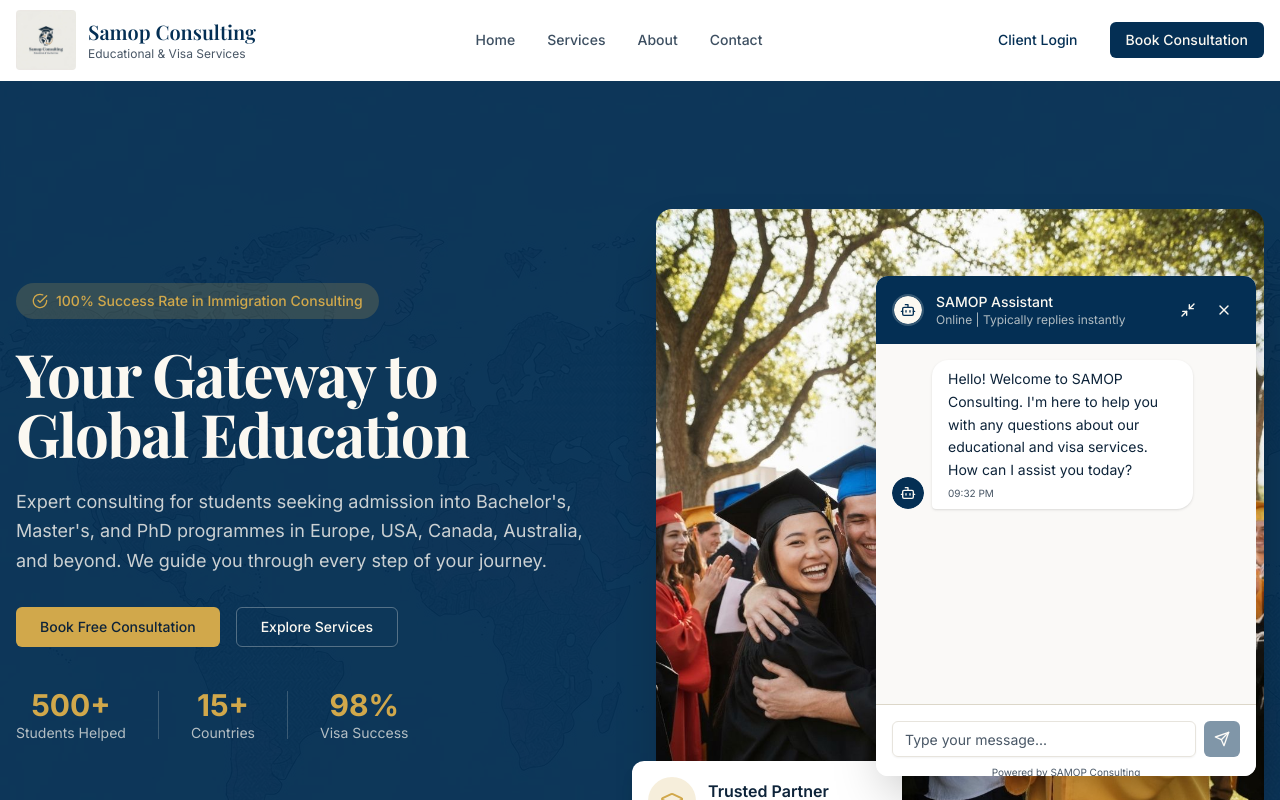
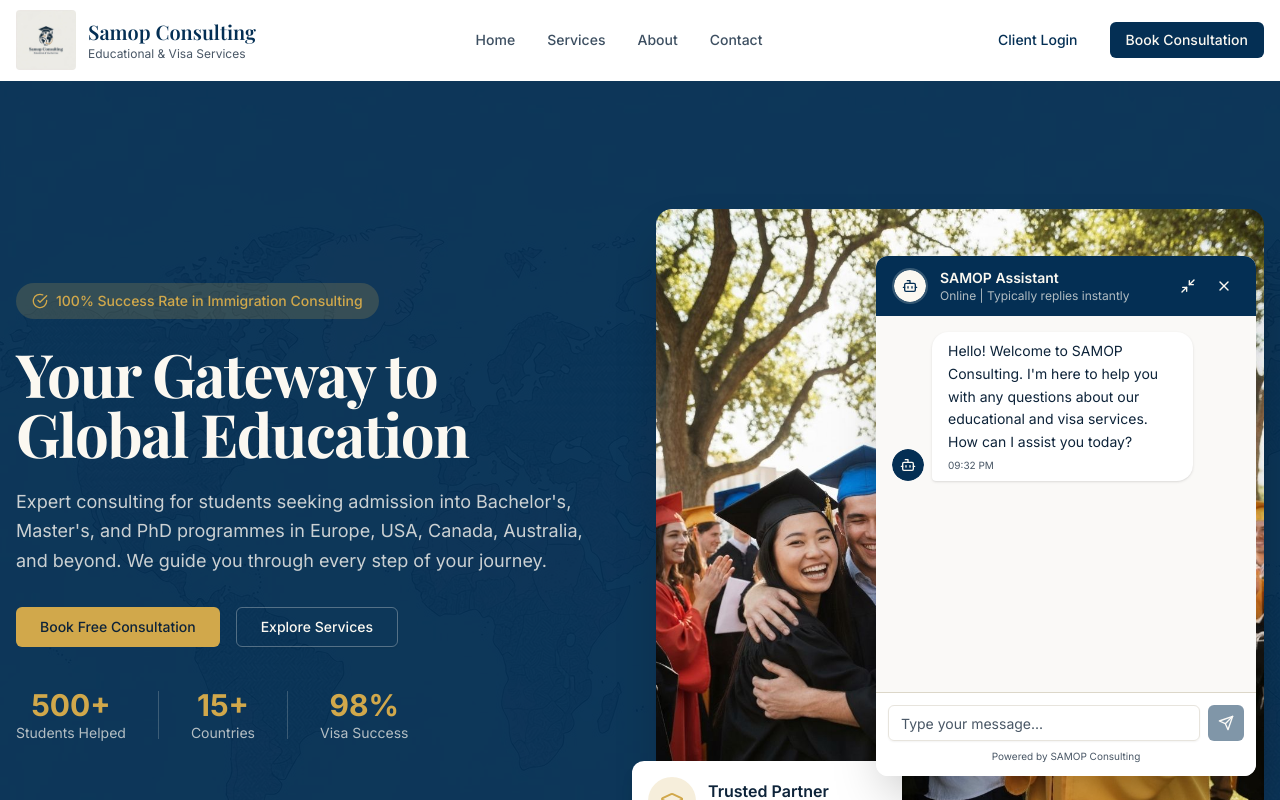
Before and after one commit to mathsquanta2019/samop-consulting, a Next.js app: page / in a window 1280 px wide. Both pictures are taken after a click on the button "Open chat". Shown: the top 800 px of the page. Built offline with nearby package versions, Linux system fonts and the light colour scheme; a web font is replaced by a local one.

Commit message:
feat: add MinimizeIcon and fix chatbot whitespace
Add missing icon and update chatbot layout for better spacing.
Create SSE README for real-time notifications.

#VERCEL_SKIP

Co-authored-by: Samuel Oluwafemi <47067511+mathsquanta2019@users.noreply.github.com>

```diff
--- a/components/chat-bot.tsx
+++ b/components/chat-bot.tsx
@@ -169,19 +169,19 @@ export function ChatBot() {
   return (
     <div
       className={cn(
-        "fixed bottom-6 right-6 z-[9999] shadow-2xl transition-all duration-300 rounded-xl overflow-hidden bg-card",
-        isMinimized ? "w-72 h-14" : "w-[380px] h-[500px]",
+        "fixed bottom-6 right-6 z-[9999] shadow-2xl transition-all duration-300 rounded-xl overflow-hidden bg-card flex flex-col",
+        isMinimized ? "w-72 h-14" : "w-[380px] h-[520px]",
       )}
     >
-      <div className="flex flex-row items-center justify-between p-4 bg-primary text-primary-foreground">
+      <div className="flex flex-row items-center justify-between px-4 py-3 bg-primary text-primary-foreground shrink-0">
         <div className="flex items-center gap-3">
-          <Avatar className="h-8 w-8 border-2 border-primary-foreground/20">
+          <Avatar className="h-9 w-9 border-2 border-primary-foreground/20">
             <AvatarFallback className="bg-primary-foreground text-primary">
               <BotIcon className="h-4 w-4" />
             </AvatarFallback>
           </Avatar>
           <div>
-            <h3 className="text-sm font-medium">SAMOP Assistant</h3>
+            <h3 className="text-sm font-semibold">SAMOP Assistant</h3>
             {!isMinimized && <p className="text-xs text-primary-foreground/70">Online | Typically replies instantly</p>}
           </div>
         </div>
@@ -207,8 +207,7 @@ export function ChatBot() {
 
       {!isMinimized && (
         <>
-          {/* Messages */}
-          <div className="flex-1 overflow-y-auto p-4 h-[360px] bg-muted/30">
+          <div className="flex-1 overflow-y-auto p-4 bg-muted/30">
             <div className="space-y-4">
               {messages.map((message) => (
                 <div
@@ -270,8 +269,7 @@ export function ChatBot() {
             </div>
           </div>
 
-          {/* Input */}
-          <div className="p-4 border-t border-border bg-card">
+          <div className="p-3 border-t border-border bg-card shrink-0">
             <div className="flex items-center gap-2">
               <Input
                 placeholder="Type your message..."
--- a/components/icons.tsx
+++ b/components/icons.tsx
@@ -890,7 +890,7 @@ export function BotIcon({ className }: { className?: string }) {
   )
 }
 
-export function Minimize2Icon({ className }: { className?: string }) {
+export function MinimizeIcon({ className }: { className?: string }) {
   return (
     <svg
       xmlns="http://www.w3.org/2000/svg"
@@ -904,13 +904,11 @@ export function Minimize2Icon({ className }: { className?: string }) {
     >
       <polyline points="4 14 10 14 10 20" />
       <polyline points="20 10 14 10 14 4" />
-      <line x1="14" x2="21" y1="10" y2="3" />
-      <line x1="3" x2="10" y1="21" y2="14" />
+      <line x1="14" y1="10" x2="21" y2="3" />
+      <line x1="3" y1="21" x2="10" y2="14" />
     </svg>
   )
 }
-
-export const MinimizeIcon = Minimize2Icon
 
 export function UploadIcon({ className }: { className?: string }) {
   return (
```
Also changed, not shown: 1 other file (tests, documents, lock files or other folders).
